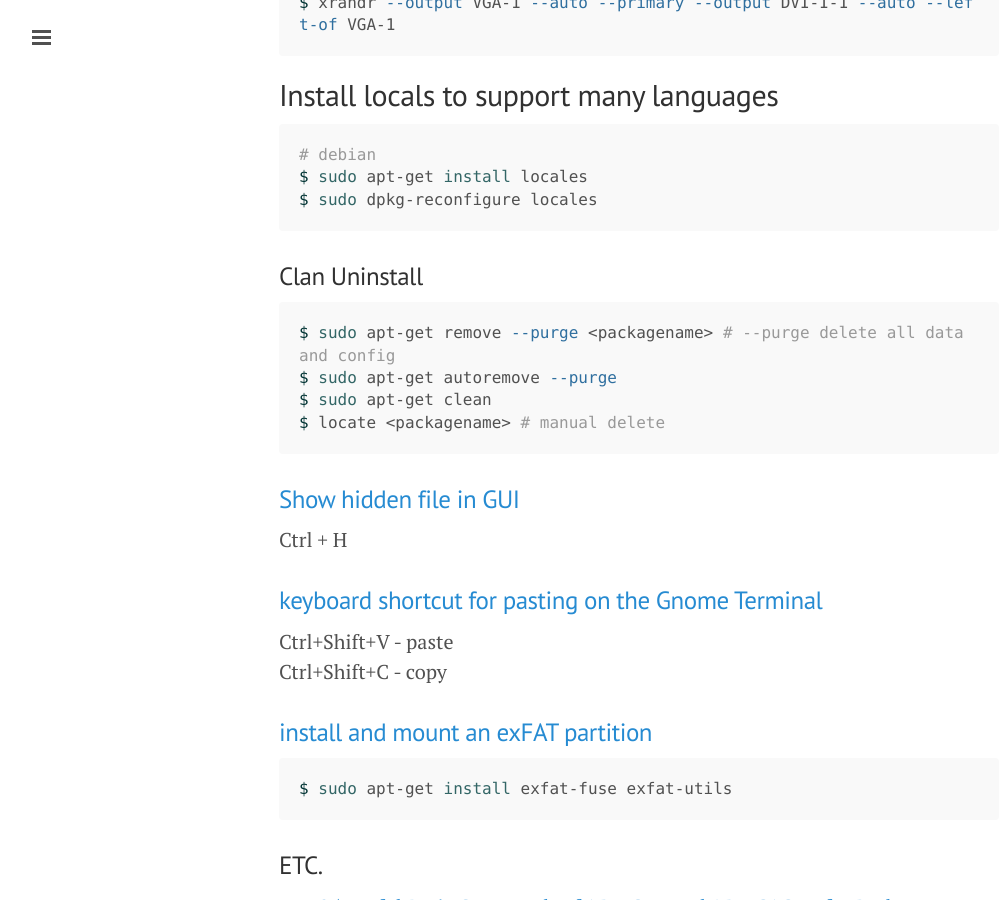
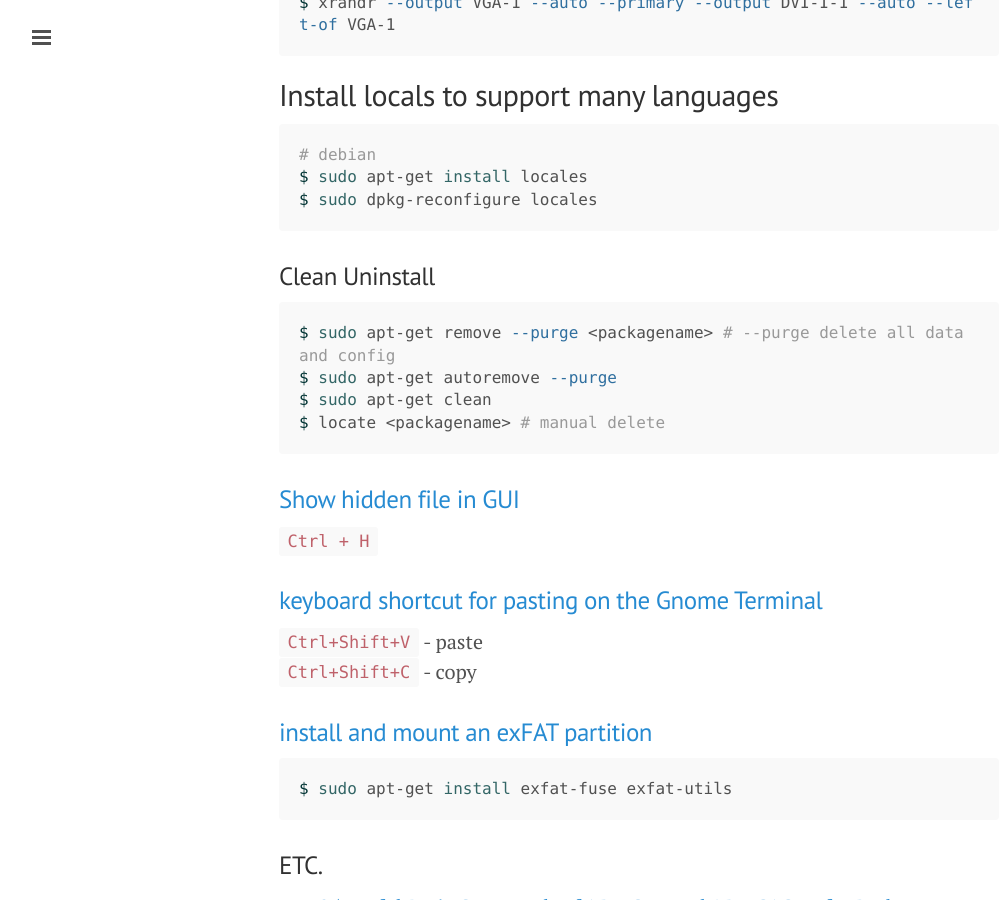
Before and after one commit to ibotdotout/ibotdotout.github.io, a Jekyll site: the page built from _posts/2014-09-10-debian.md, in a window 1280 px wide and 900 px high, scrolled down 2158 px. Shown: the whole window, without its empty margins (1-1004 px from the left). Built offline with Jekyll 4.4.1, drawn with Linux system fonts in a browser that asks for light colours; nearby versions of some CDN libraries; comment, search, counter and statistics services are not loaded.

Commit message:
clean debian

````diff
--- a/_posts/2014-09-10-debian.md
+++ b/_posts/2014-09-10-debian.md
@@ -90,6 +90,7 @@ $ echo "source your .bashrc" >> .bash_profile
 ```sh
 $ xrandr --output VGA-1 --auto --primary --output DVI-I-1 --auto --left-of VGA-1
 ```
+
 ## Install locals to support many languages
 
 ```sh
@@ -98,7 +99,7 @@ $ sudo apt-get install locales
 $ sudo dpkg-reconfigure locales
 ```
 
-### Clan Uninstall
+### Clean Uninstall
 
 ```sh
 $ sudo apt-get remove --purge <packagename> # --purge delete all data and config
@@ -109,13 +110,13 @@ $ locate <packagename> # manual delete
 
 ### [Show hidden file in GUI](http://ubuntuforums.org/showthread.php?t=1108528)
 
-Ctrl + H
+`Ctrl + H`
 
 
 ### [keyboard shortcut for pasting on the Gnome Terminal](http://askubuntu.com/questions/202459/keyboard-shortcut-for-pasting-on-the-gnome-terminal)
 
-Ctrl+Shift+V - paste
-Ctrl+Shift+C - copy
+`Ctrl+Shift+V` - paste
+`Ctrl+Shift+C` - copy
 
 ### [install and mount an exFAT partition](http://askubuntu.com/questions/100278/how-do-i-install-and-mount-an-exfat-partition)
 
````
